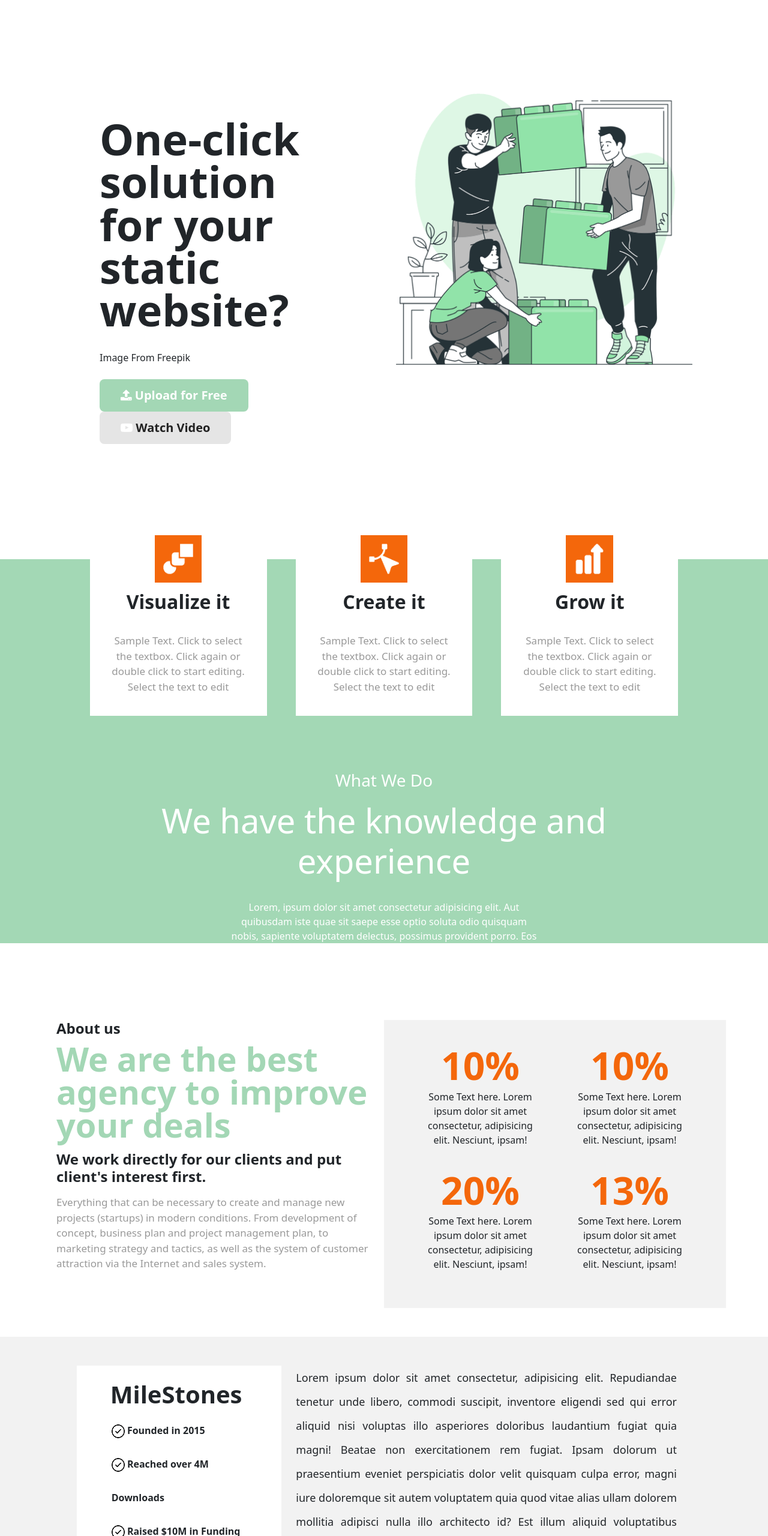
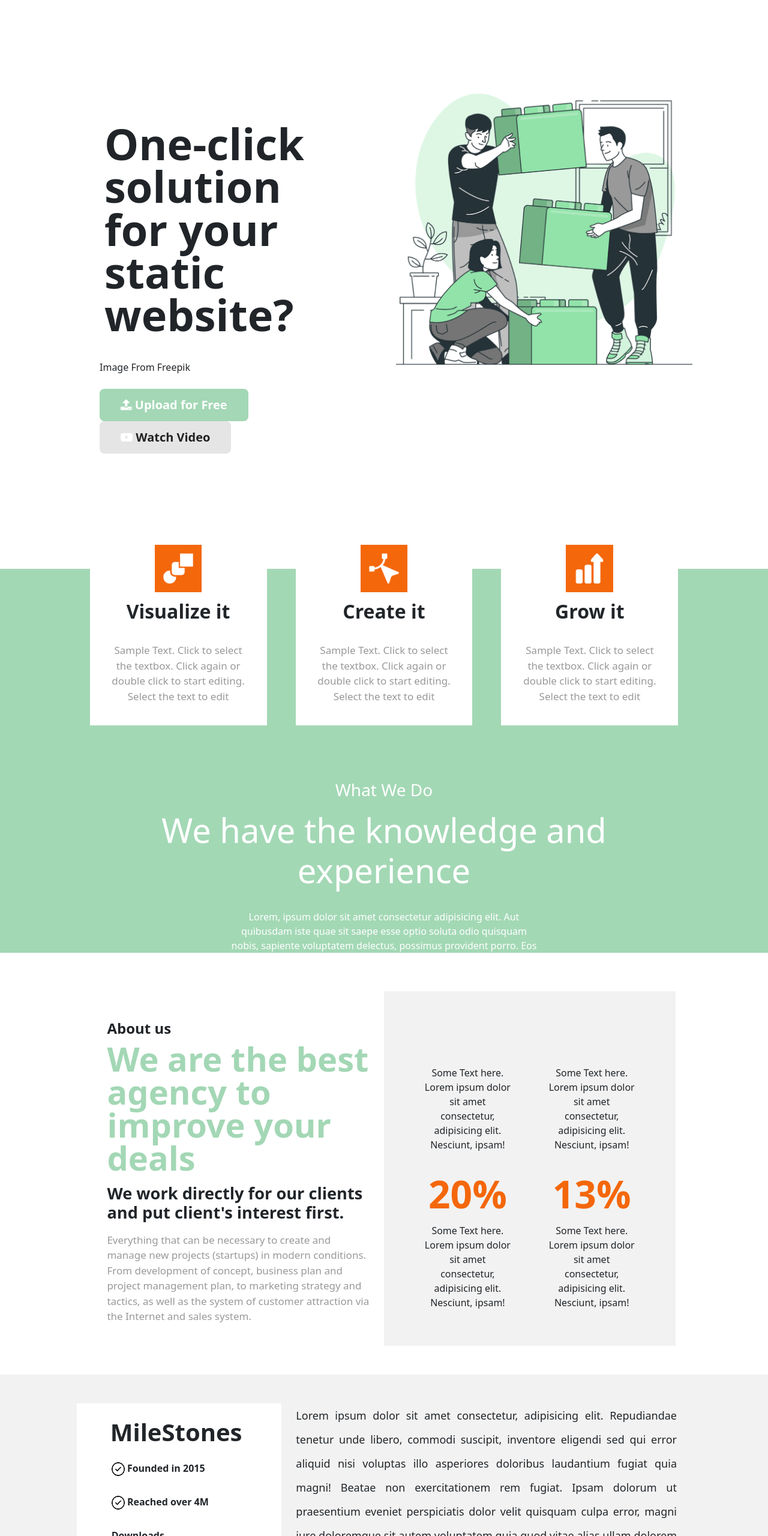
Before and after one commit to JWanyoa/StylingChallenge2, a plain HTML site: page index.html in a window 1280 px wide. Shown: the top 2560 px of the page at 60% size. Drawn offline with nearby package versions, Linux system fonts and the light colour scheme.

Commit message:
Finally Responsive

```diff
--- a/css/main.css
+++ b/css/main.css
@@ -135,12 +135,21 @@ section#about .text-lg.text-red
     font-size: 4rem;
     font-weight: 700;
 }
+section#about .col-12
+{
+    min-height: 10vh;
+}
+#about .work
+{
+    font-size: 1.7rem;
+    padding: 5% 0;
+}
 
 .about-container
 {
-    width: 80%;
-    margin-left: auto;
-    padding: 5%;
+    /* width: 100%; */
+    /* margin: auto; */
+    padding: 0% 3%;
 }
 
 .about-row .text-p
@@ -204,7 +213,7 @@ section#about .text-lg.text-red
     text-align: justify;
     line-height: 2.5rem;
 }
-#milestones .col-md-8 .container-fluid .btn-success
+#milestones .col-md-8 .container-fluid .btn-syled
 {
     background-color: #A3D8B5;
     border: none;
@@ -465,7 +474,7 @@ section#helpus .text-p
     }
     .header-row
     {
-        padding-top: 0;
+        padding-top: auto;
     }
     .header-row .container h1
     {
--- a/index.html
+++ b/index.html
@@ -15,11 +15,11 @@
 </head>
 <body>
     <section id="home">
-        <div class="container p-5">
+        <div class="container p-lg-5">
             <div class="row header-row">
                 <div class="col-lg-6 col-sm-12">
-                    <div class="container p-5">
-                        <h1 class="h1 text-lg font-weight-bold">
+                    <div class="container p-lg-5 p-2">
+                        <h1 class="h1 text-lg font-weight-bold p-lg-2">
                             <b>One-click solution for your static website?</b>
                         </h1>
                         <div class="row">
@@ -101,17 +101,17 @@
         </div>
     </section>
     <section id="about">
-        <div class="container about-container pb-5">
+        <div class="mycontainer about-container pb-5">
             <div class="row about-row">
                 <div class="col-lg-6 col-sm-12 pb-3">
                     <div class="container">
-                        <h4 class="font-weight-bold">
+                        <h4 class="font-weight-bold pt-5">
                             <b>About us</b>
                         </h4>
                         <h1 class="h1 text-lg font-weight-bold">
                             <b>We are the best agency to improve your deals</b>
                         </h1>
-                        <h4 class="font-weight-bold pt-2 pb-2">
+                        <h4 class="font-weight-bold pt-2 pb-2 work">
                             We work directly for our clients and put client's interest first.
                         </h4>
                         <p class="text-p">
@@ -131,7 +131,7 @@
                                 <div class="card-body">
                                     <div class="row">
                                         <div class="col-12">
-                                            <h1 class="text-lg text-red">10%</h1>
+                                            <h1 class="text-lg text-red"></h1>
                                         </div>
                                         <div class="col-12">Some Text here. Lorem ipsum dolor sit amet consectetur, adipisicing elit. Nesciunt, ipsam!</div>
                                     </div>
@@ -143,7 +143,7 @@
                                 <div class="card-body">
                                     <div class="row">
                                         <div class="col-12">
-                                            <h1 class="text-lg text-red">10%</h1>
+                                            <h1 class="text-lg text-red"></h1>
                                         </div>
                                         <div class="col-12">Some Text here. Lorem ipsum dolor sit amet consectetur, adipisicing elit. Nesciunt, ipsam!</div>
                                     </div>
@@ -206,7 +206,7 @@
                         <p>
                             Lorem ipsum dolor sit amet consectetur, adipisicing elit. Repudiandae tenetur unde libero, commodi suscipit, inventore eligendi sed qui error aliquid nisi voluptas illo asperiores doloribus laudantium fugiat quia magni! Beatae non exercitationem rem fugiat. Ipsam dolorum ut praesentium eveniet perspiciatis dolor velit quisquam culpa error, magni iure doloremque sit autem voluptatem quia quod vitae alias ullam dolorem mollitia adipisci nulla illo architecto id? Est illum aliquid voluptatibus distinctio suscipit rem quasi sequi non magnam tempore explicabo qui, deserunt nemo sapiente necessitatibus blanditiis in ullam perferendis nesciunt. Iusto necessitatibus quisquam quo neque aliquid minus, at maiores cupiditate accusantium cumque ad nihil, iure sequi, alias porro. Magni error placeat officia nostrum quasi labore modi! Ipsa magnam cupiditate temporibus dolorum similique qui? Sunt ipsum cum alias maiores excepturi odit ratione eligendi deserunt id?
                         </p>
-                        <button class="btn btn-success text-uppercase">Learn More</button>
+                        <button class="btn-syled text-uppercase">Learn More</button>
                     </div>
                 </div>
             </div>
@@ -222,7 +222,7 @@
                                 <div class="container">
                                     <div class="row p-2">
                                         <div class="col">
-                                            <div class="img-round d-flex align-items-center">
+                                            <div class="img-round d-flex align-items-center mx-auto">
                                                 <img src="assets/icons/mobile_phone.png" class="img img-rounded">
                                             </div>
                                         </div>
@@ -251,7 +251,7 @@
     <section id="faq">
         <div class="container about-container">
             <div class="row about-row">
-                <div class="col-md-12 text-center">
+                <div class="col-md-12 text-center pt-5">
                     <h4>Faq</h4>
                     <h2 class="font-weight-bold" style="font-size:3rem">Get answers to common questions</h2>
                     <div class="spacer"></div>
@@ -352,7 +352,7 @@
                 <div class="col-md-8 mx-auto text-center">
                     <h1 class="">The strategy of our teamwork with you</h1>
                 </div>
-                <div class="col-md-12 mx-auto m-5">
+                <div class="col-md-12 mx-auto m-lg-5 m-4">
                     <div class="container mx-auto">
                         <div class="row">
                             <div class="col-lg-4 col-md-6">
```
